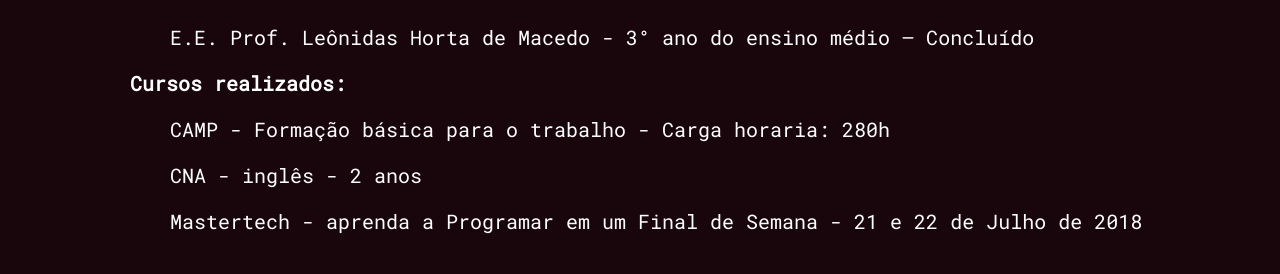
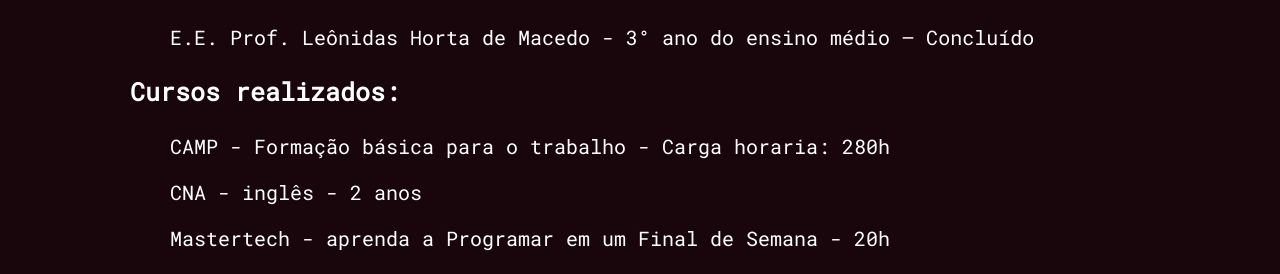
Before and after one commit to FabianoSilva24/Curriculo, a plain HTML site: page index.html in a window 1280 px wide. Shown: the part 678-952 px from the top of the page. Drawn offline with nearby package versions, Linux system fonts and the light colour scheme.

Commit message:
madificação nos cursos

```diff
--- a/estilo/style.css
+++ b/estilo/style.css
@@ -135,6 +135,7 @@ section h3{
 #experiencias{
     padding-left: 100px;
     font-weight: bolder;
+    font-size: 25px;
 }
 
 footer h8{
--- a/index.html
+++ b/index.html
@@ -53,7 +53,7 @@
             <p id="experiencias">Cursos realizados:</p>
             <p id="espaco">CAMP - Formação básica para o trabalho - Carga horaria: 280h</p>
             <p id="espaco">CNA - inglês - 2 anos</p>
-            <p id="espaco"> Mastertech - aprenda a Programar em um Final de Semana - 21 e 22 de Julho de 2018</p>
+            <p id="espaco"> Mastertech - aprenda a Programar em um Final de Semana - 20h</p>
         </div>
 
     </section>
```
